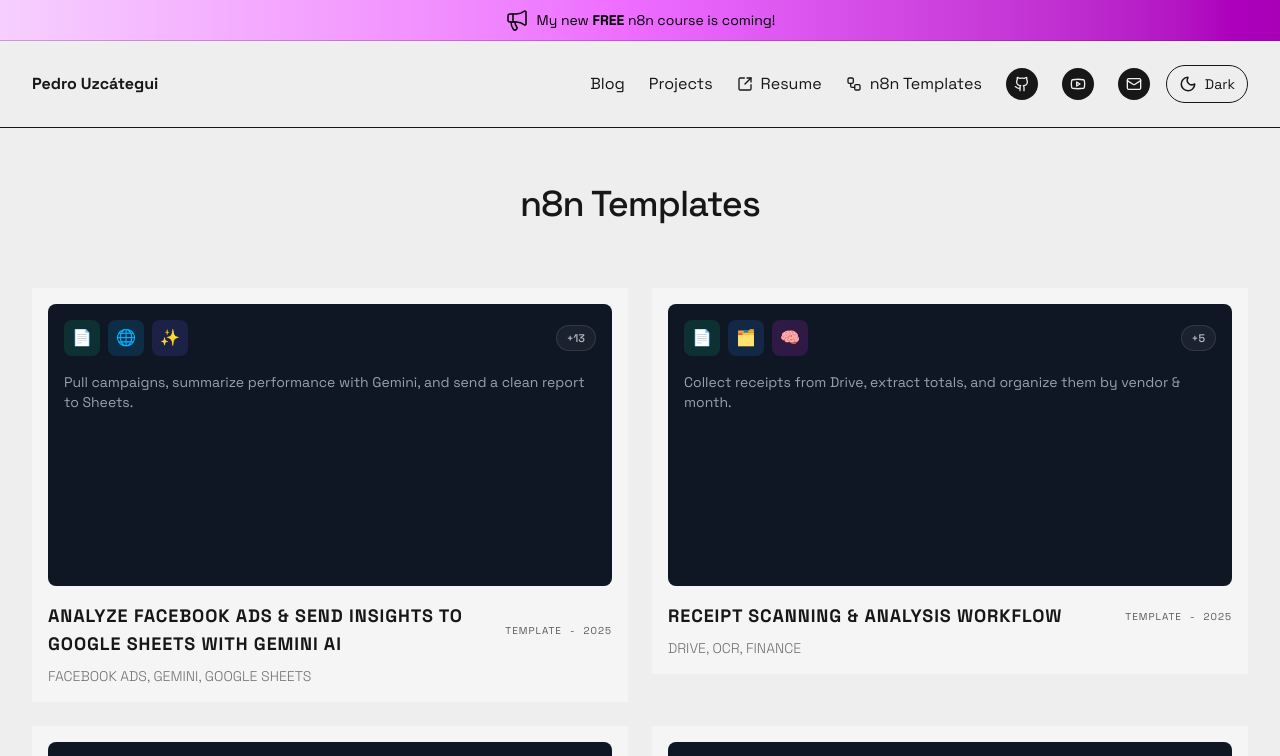
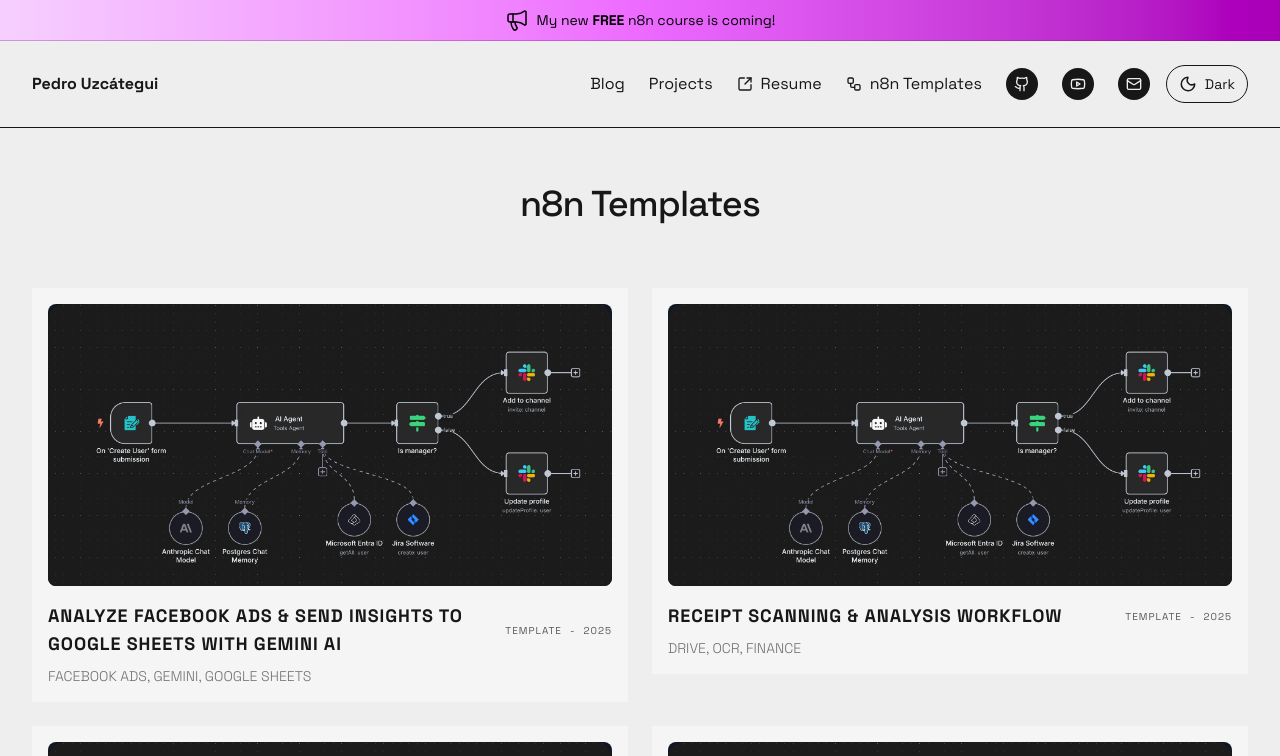
Before and after one commit to pedrouzcategui/pedrouzcateguiv1, a Next.js app: page /n8n in a window 1280 px wide. Shown: the top 756 px of the page. Built offline with nearby package versions, Linux system fonts and the light colour scheme.

Commit message:
add n8n sample image

```diff
--- a/src/app/n8n/page.tsx
+++ b/src/app/n8n/page.tsx
@@ -1,5 +1,6 @@
 import { workflows } from "./workflows";
 import Card from "@/components/Card";
+import Image from "next/image";
 
 export const metadata = {
   title: "n8n Templates | Pedro Uzcátegui",
@@ -37,25 +38,29 @@
       category="Template"
       tags={workflow.tags}
       media={
+        <div>
+          <div className="relative aspect-[16/9] w-full overflow-hidden rounded-t-2xl bg-black/20">
+            <Image
+              src={"/n8n-example-workflow.webp"}
+              alt="n8n workflow example"
+              fill
+              className="object-cover"
+              sizes="(min-width: 640px) 50vw, 100vw"
+              priority={false}
+            />
+          </div>
+
           <div className="p-4">
             <div className="flex items-center justify-between">
-            <div className="flex items-center gap-2">
-              {workflow.apps.map((app) => (
-                <span
-                  key={app.id}
-                  className={`flex items-center justify-center size-9 rounded-lg ${app.bg}`}
-                >
-                  <span className="text-base">{app.icon}</span>
-                </span>
-              ))}
-            </div>
               <span className="rounded-full border border-white/10 bg-white/5 px-2.5 py-1 text-[11px] font-medium text-white/70">
                 {workflow.stat}
               </span>
             </div>
+
             <p className="mt-4 text-xs md:text-sm text-gray-400">
               {workflow.description}
             </p>
+          </div>
         </div>
       }
     />
```
Also changed, not shown: public/n8n-example-workflow.webp (added). Lines whose indentation alone changed are shown as unchanged.
